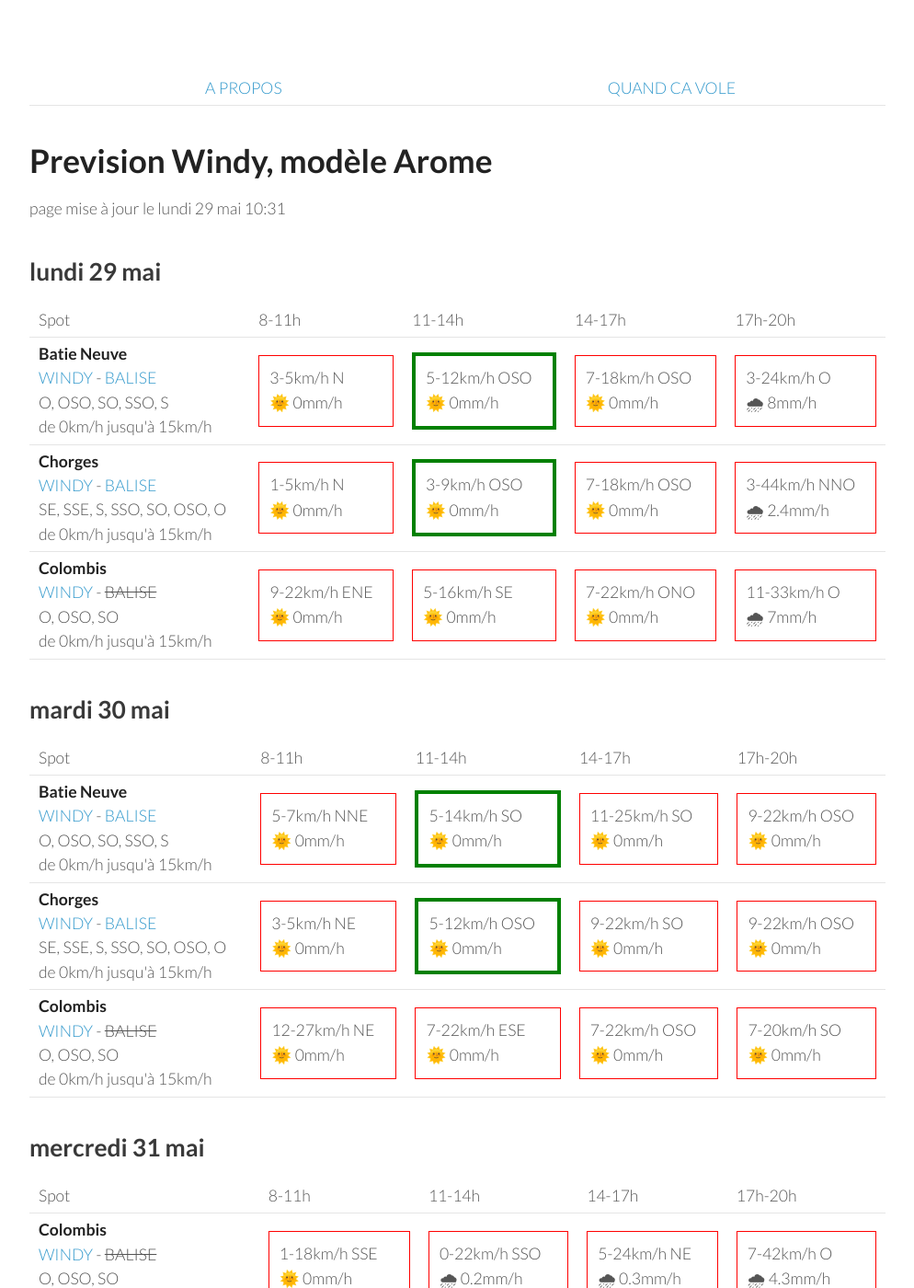
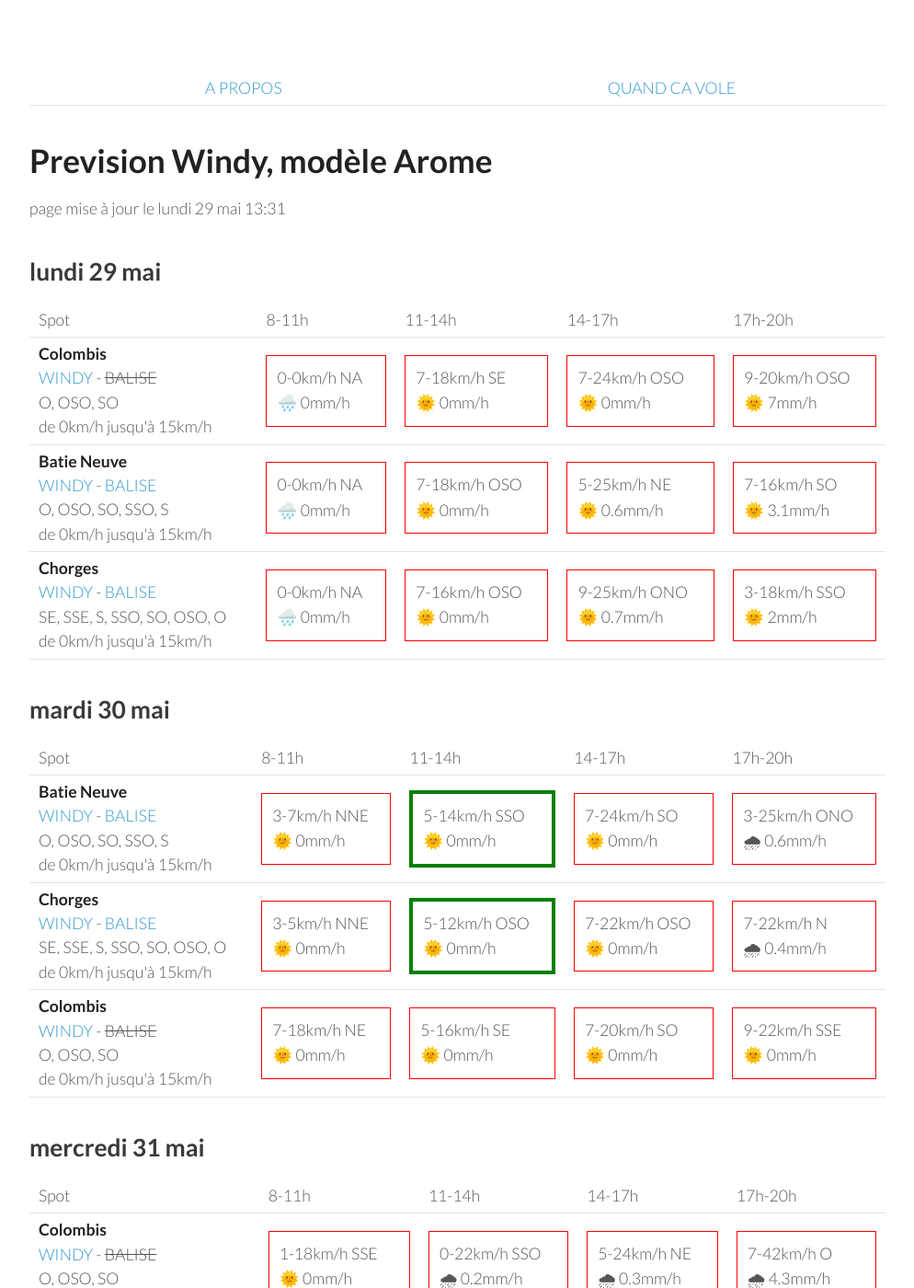
Before and after one commit to parapente-dans-le-nord/parapente-dans-le-nord.github.io, a Jekyll site: the page built from serre_poncon.markdown, in a window 1280 px wide and 1400 px high. Shown: the whole window at 92% size, without its empty margins (26-1020 px from the left). Built offline with Jekyll 4.4.1, drawn with Linux system fonts in a browser that asks for light colours.

Commit message:
update index.markdown

```diff
--- a/serre_poncon.markdown
+++ b/serre_poncon.markdown
@@ -7,7 +7,7 @@ title:  "Tous les spots"
 {: .links}
 
 # Prevision Windy, modèle Arome
-page mise à jour le lundi 29 mai 10:31
+page mise à jour le lundi 29 mai 13:31
 
 ## lundi 29 mai
 
@@ -22,33 +22,30 @@ page mise à jour le lundi 29 mai 10:31
       <td>17h-20h</td>
     </tr>
 <tr>
+        <td><strong>Colombis</strong><br><a href="https://windy.com/44.494/6.216?44.559,6.262,10">WINDY</a> - <span class="no-balise"> BALISE </span><br> <span class="vent-favorable">O, OSO, SO</span><br><span class="force-vent">de 0km/h jusqu'à 15km/h</span> </td>
+
+            <td><div class="not-flyable"><p>0-0km/h NA</p><p>🌧️ 0mm/h</p></div></td>
+            <td><div class="not-flyable"><p>7-18km/h SE</p><p>🌞 0mm/h</p></div></td>
+            <td><div class="not-flyable"><p>7-24km/h OSO</p><p>🌞 0mm/h</p></div></td>
+            <td><div class="not-flyable"><p>9-20km/h OSO</p><p>🌞 7mm/h</p></div></td>
+
+    </tr>
+<tr>
         <td><strong>Batie Neuve</strong><br><a href="https://windy.com/44.584/6.236?44.559,6.262,10,m:eTtagly">WINDY</a> - <span class=""><a href="https://www.openwindmap.org/PP554">BALISE</a> </span><br> <span class="vent-favorable">O, OSO, SO, SSO, S</span><br><span class="force-vent">de 0km/h jusqu'à 15km/h</span> </td>
 
-            <td><div class="not-flyable"><p>3-5km/h N</p><p>🌞 0mm/h</p></div></td>
-            <td><div class="flyable"><p>5-12km/h OSO</p><p>🌞 0mm/h</p></div></td>
+            <td><div class="not-flyable"><p>0-0km/h NA</p><p>🌧️ 0mm/h</p></div></td>
             <td><div class="not-flyable"><p>7-18km/h OSO</p><p>🌞 0mm/h</p></div></td>
-            <td><div class="not-flyable"><p>3-24km/h O</p><p>🌧 8mm/h</p></div></td>
-
+            <td><div class="not-flyable"><p>5-25km/h NE</p><p>🌞 0.6mm/h</p></div></td>
+            <td><div class="not-flyable"><p>7-16km/h SO</p><p>🌞 3.1mm/h</p></div></td>
 
     </tr>
 <tr>
         <td><strong>Chorges</strong><br><a href="https://windy.com/44.578/6.280?44.559,6.262,10">WINDY</a> - <span class=""><a href="https://www.openwindmap.org/PP554">BALISE</a> </span><br> <span class="vent-favorable">SE, SSE, S, SSO, SO, OSO, O</span><br><span class="force-vent">de 0km/h jusqu'à 15km/h</span> </td>
 
-            <td><div class="not-flyable"><p>1-5km/h N</p><p>🌞 0mm/h</p></div></td>
-            <td><div class="flyable"><p>3-9km/h OSO</p><p>🌞 0mm/h</p></div></td>
-            <td><div class="not-flyable"><p>7-18km/h OSO</p><p>🌞 0mm/h</p></div></td>
-            <td><div class="not-flyable"><p>3-44km/h NNO</p><p>🌧 2.4mm/h</p></div></td>
-
-
-    </tr>
-<tr>
-        <td><strong>Colombis</strong><br><a href="https://windy.com/44.494/6.216?44.559,6.262,10">WINDY</a> - <span class="no-balise"> BALISE </span><br> <span class="vent-favorable">O, OSO, SO</span><br><span class="force-vent">de 0km/h jusqu'à 15km/h</span> </td>
-
-            <td><div class="not-flyable"><p>9-22km/h ENE</p><p>🌞 0mm/h</p></div></td>
-            <td><div class="not-flyable"><p>5-16km/h SE</p><p>🌞 0mm/h</p></div></td>
-            <td><div class="not-flyable"><p>7-22km/h ONO</p><p>🌞 0mm/h</p></div></td>
-            <td><div class="not-flyable"><p>11-33km/h O</p><p>🌧 7mm/h</p></div></td>
-
+            <td><div class="not-flyable"><p>0-0km/h NA</p><p>🌧️ 0mm/h</p></div></td>
+            <td><div class="not-flyable"><p>7-16km/h OSO</p><p>🌞 0mm/h</p></div></td>
+            <td><div class="not-flyable"><p>9-25km/h ONO</p><p>🌞 0.7mm/h</p></div></td>
+            <td><div class="not-flyable"><p>3-18km/h SSO</p><p>🌞 2mm/h</p></div></td>
 
     </tr>
 
@@ -70,30 +67,30 @@ page mise à jour le lundi 29 mai 10:31
 <tr>
         <td><strong>Batie Neuve</strong><br><a href="https://windy.com/44.584/6.236?44.559,6.262,10,m:eTtagly">WINDY</a> - <span class=""><a href="https://www.openwindmap.org/PP554">BALISE</a> </span><br> <span class="vent-favorable">O, OSO, SO, SSO, S</span><br><span class="force-vent">de 0km/h jusqu'à 15km/h</span> </td>
 
-            <td><div class="not-flyable"><p>5-7km/h NNE</p><p>🌞 0mm/h</p></div></td>
-            <td><div class="flyable"><p>5-14km/h SO</p><p>🌞 0mm/h</p></div></td>
-            <td><div class="not-flyable"><p>11-25km/h SO</p><p>🌞 0mm/h</p></div></td>
-            <td><div class="not-flyable"><p>9-22km/h OSO</p><p>🌞 0mm/h</p></div></td>
+            <td><div class="not-flyable"><p>3-7km/h NNE</p><p>🌞 0mm/h</p></div></td>
+            <td><div class="flyable"><p>5-14km/h SSO</p><p>🌞 0mm/h</p></div></td>
+            <td><div class="not-flyable"><p>7-24km/h SO</p><p>🌞 0mm/h</p></div></td>
+            <td><div class="not-flyable"><p>3-25km/h ONO</p><p>🌧 0.6mm/h</p></div></td>
 
 
     </tr>
 <tr>
         <td><strong>Chorges</strong><br><a href="https://windy.com/44.578/6.280?44.559,6.262,10">WINDY</a> - <span class=""><a href="https://www.openwindmap.org/PP554">BALISE</a> </span><br> <span class="vent-favorable">SE, SSE, S, SSO, SO, OSO, O</span><br><span class="force-vent">de 0km/h jusqu'à 15km/h</span> </td>
 
-            <td><div class="not-flyable"><p>3-5km/h NE</p><p>🌞 0mm/h</p></div></td>
+            <td><div class="not-flyable"><p>3-5km/h NNE</p><p>🌞 0mm/h</p></div></td>
             <td><div class="flyable"><p>5-12km/h OSO</p><p>🌞 0mm/h</p></div></td>
-            <td><div class="not-flyable"><p>9-22km/h SO</p><p>🌞 0mm/h</p></div></td>
-            <td><div class="not-flyable"><p>9-22km/h OSO</p><p>🌞 0mm/h</p></div></td>
+            <td><div class="not-flyable"><p>7-22km/h OSO</p><p>🌞 0mm/h</p></div></td>
+            <td><div class="not-flyable"><p>7-22km/h N</p><p>🌧 0.4mm/h</p></div></td>
 
 
     </tr>
 <tr>
         <td><strong>Colombis</strong><br><a href="https://windy.com/44.494/6.216?44.559,6.262,10">WINDY</a> - <span class="no-balise"> BALISE </span><br> <span class="vent-favorable">O, OSO, SO</span><br><span class="force-vent">de 0km/h jusqu'à 15km/h</span> </td>
 
-            <td><div class="not-flyable"><p>12-27km/h NE</p><p>🌞 0mm/h</p></div></td>
-            <td><div class="not-flyable"><p>7-22km/h ESE</p><p>🌞 0mm/h</p></div></td>
-            <td><div class="not-flyable"><p>7-22km/h OSO</p><p>🌞 0mm/h</p></div></td>
+            <td><div class="not-flyable"><p>7-18km/h NE</p><p>🌞 0mm/h</p></div></td>
+            <td><div class="not-flyable"><p>5-16km/h SE</p><p>🌞 0mm/h</p></div></td>
             <td><div class="not-flyable"><p>7-20km/h SO</p><p>🌞 0mm/h</p></div></td>
+            <td><div class="not-flyable"><p>9-22km/h SSE</p><p>🌞 0mm/h</p></div></td>
 
 
     </tr>
```
